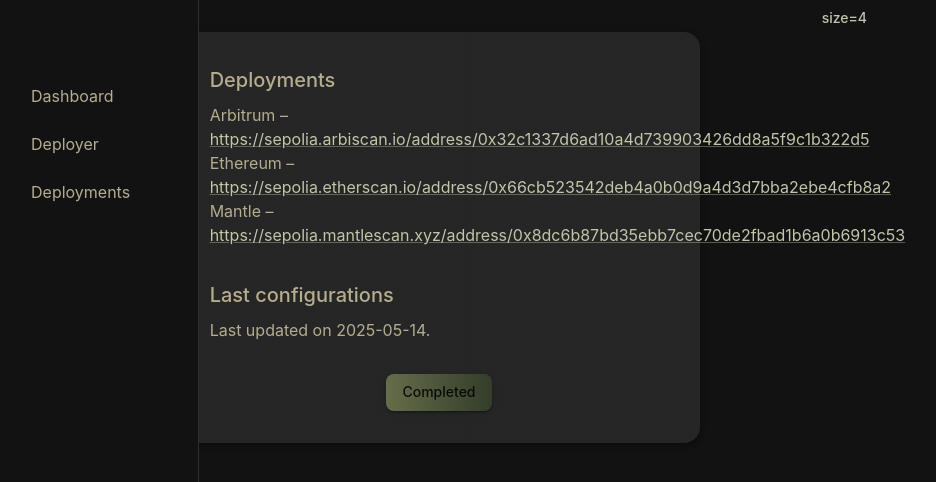
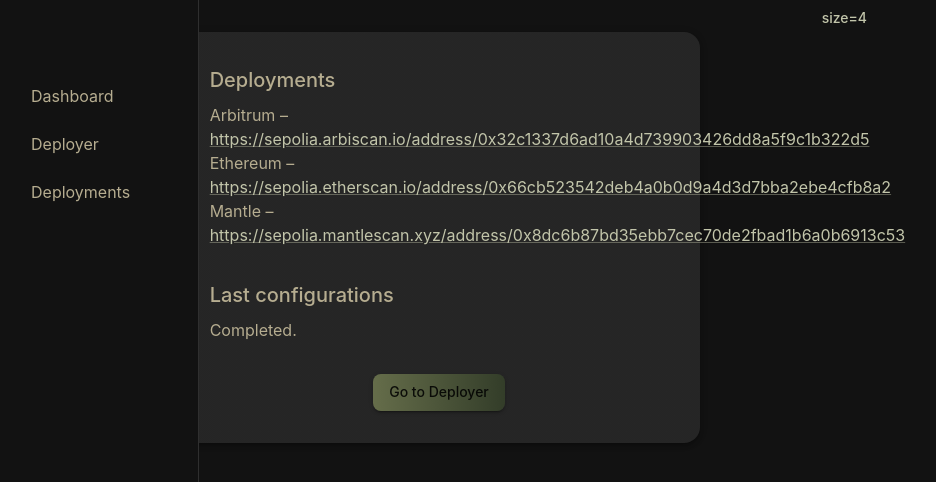
Before and after one commit to MatiasOS/front-token-deployer, a Next.js app in the folder apps/web/: page /deployments in a window 1280 px wide. Shown: the top 482 px of the page, without its empty margins (41-977 px from the left). Built offline with nearby package versions, Linux system fonts and the light colour scheme.

Commit message:
fix: text button

```diff
--- a/apps/web/app/(home)/deployments/page.tsx
+++ b/apps/web/app/(home)/deployments/page.tsx
@@ -27,7 +27,7 @@
   useEffect(() => {
     if (deployments) {
       const configTimeout = setTimeout(() => {
-        setConfigurations("Last updated on 2025-05-14.");
+        setConfigurations("Completed.");
       }, 2000);
 
       return () => clearTimeout(configTimeout);
@@ -104,7 +104,7 @@
             color="primary"
             onClick={() => router.push("/deployer")}
           >
-          Completed
+            Go to Deployer
           </Button>
         </Box>
       </Paper>
```
Lines whose indentation alone changed are shown as unchanged.
